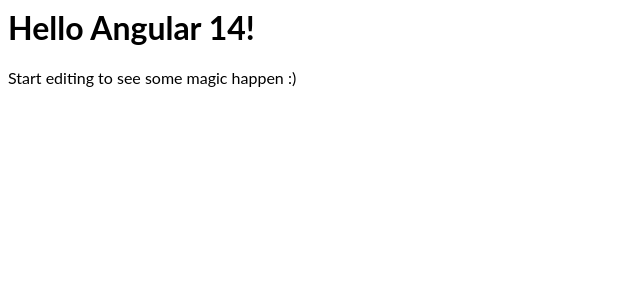
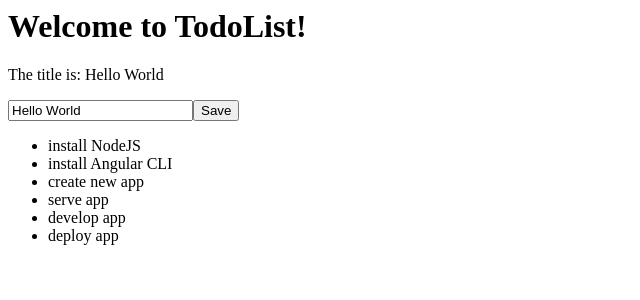
Before and after one commit to sylek38/ng-girls-simple-todo, an Angular app: page / in a window 1280 px wide. Shown: the top 300 px of the page, without its empty margins (0-640 px from the left). Built offline with nearby package versions, Linux system fonts and the light colour scheme.

Commit message:
added: title, input and button value binding; todo-item.component and app.component item value binding

```diff
--- a/src/app/app.component.html
+++ b/src/app/app.component.html
@@ -1,4 +1,11 @@
-<hello name="{{ name }}"></hello>
-<p>
-  Start editing to see some magic happen :)
-</p>
+<h1>
+  Welcome to {{ title }}!
+</h1>
+
+<app-input-button-unit></app-input-button-unit>
+
+<ul>
+    <li *ngFor="let todoItem of todoList">
+      <app-todo-item [item]="todoItem"></app-todo-item>
+    </li>
+</ul>
--- a/src/app/app.component.ts
+++ b/src/app/app.component.ts
@@ -3,8 +3,16 @@
 @Component({
   selector: 'my-app',
   templateUrl: './app.component.html',
-  styleUrls: [ './app.component.css' ]
+  styleUrls: ['./app.component.css']
 })
-export class AppComponent  {
-  name = 'Angular ' + VERSION.major;
+export class AppComponent {
+  title: string = "TodoList";
+  todoList = [
+    {title: 'install NodeJS'},
+    {title: 'install Angular CLI'},
+    {title: 'create new app'},
+    {title: 'serve app'},
+    {title: 'develop app'},
+    {title: 'deploy app'},
+  ];
 }
--- a/src/app/app.module.ts
+++ b/src/app/app.module.ts
@@ -5,10 +5,11 @@
 import { AppComponent } from './app.component';
 import { HelloComponent } from './hello.component';
 import { InputButtonUnitComponent } from './input-button-unit/input-button-unit.component';
+import { TodoItemComponent } from './todo-item/todo-item.component';
 
 @NgModule({
   imports:      [ BrowserModule, FormsModule ],
-  declarations: [ AppComponent, HelloComponent, InputButtonUnitComponent ],
+  declarations: [ AppComponent, HelloComponent, InputButtonUnitComponent, TodoItemComponent ],
   bootstrap:    [ AppComponent ]
 })
 export class AppModule { }
--- a/src/app/input-button-unit/input-button-unit.component.html
+++ b/src/app/input-button-unit/input-button-unit.component.html
@@ -1,3 +1,11 @@
 <p>
-input-button-unit works!
-</p>
+      The title is: {{ title }}
+    </p>
+
+    <input  #InputElementRef
+            [value]="title"
+            (keyup.enter)="changeTitle('$event.target.value')">
+
+    <button (click)="changeTitle(InputElementRef.value)">
+      Save
+    </button>
--- a/src/app/input-button-unit/input-button-unit.component.ts
+++ b/src/app/input-button-unit/input-button-unit.component.ts
@@ -6,14 +6,14 @@
   styleUrls: ['./input-button-unit.component.css']
 })
 export class InputButtonUnitComponent implements OnInit {
-  title: string;
-  constructor() { }
+  title = 'Hello World';
 
-  ngOnInit() {
+  constructor() {
   }
 
-  changeTitle(newTitle: string) {
-  this.title = newTitle;
+  ngOnInit() {}
+
+  changeTitle(newTitle: string): void {
+    this.title = newTitle;
+  }
 }
-
-}
--- /dev/null
+++ b/src/app/todo-item/todo-item.component.html
@@ -0,0 +1 @@
+{{ item.title }}
--- /dev/null
+++ b/src/app/todo-item/todo-item.component.ts
@@ -0,0 +1,15 @@
+import { Component, OnInit, Input } from '@angular/core';
+
+@Component({
+  selector: 'app-todo-item',
+  templateUrl: './todo-item.component.html',
+  styleUrls: ['./todo-item.component.css']
+})
+export class TodoItemComponent implements OnInit {
+  @Input() item;
+  constructor() { }
+
+  ngOnInit() {
+  }
+
+}
```
Also changed, not shown: src/app/todo-item/todo-item.component.css (added).
